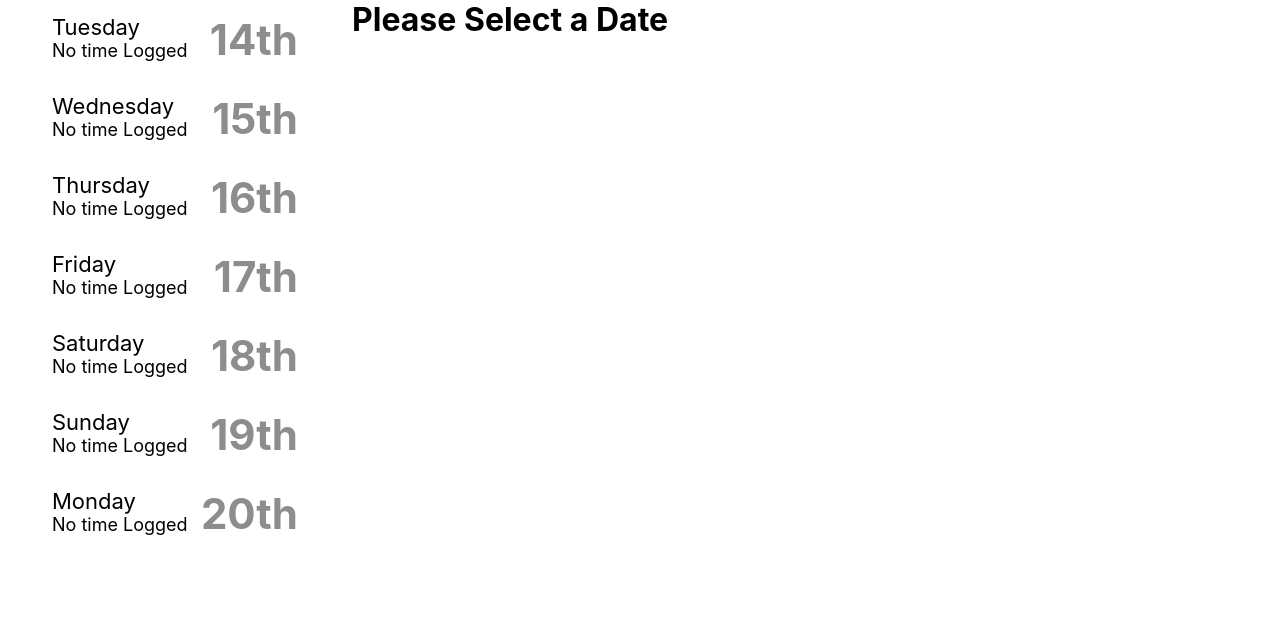
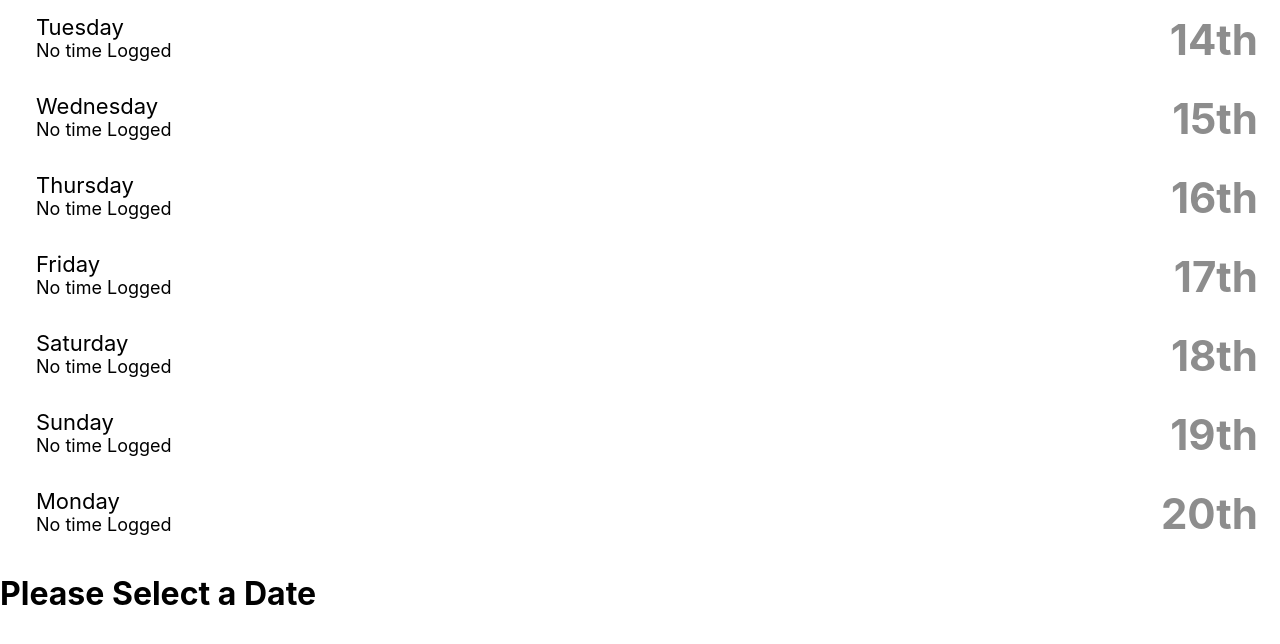
Before and after one commit to ervinne13/worklogs, a React (Create React App) app: page / in a window 1280 px wide. Shown: the top 644 px of the page. Built offline with nearby package versions, Linux system fonts and the light colour scheme.

Commit message:
Remove old grid system in favor of the new one

```diff
--- a/src/App/Client/grid.css
+++ /dev/null
@@ -1,29 +0,0 @@
-*{
-    margin: 0;
-    padding: 0;
-    box-sizing: border-box;
-}
-
-.grid-row {
-    display: flex;
-}
-
-.grid-col {
-    flex: 1;
-    margin: 0 1rem;
-}
-
-.grid-col-4 {
-    flex: 4;
-    margin: 0 1rem;
-}
-
-.grid-col-8 {
-    flex: 12;
-    margin: 0 1rem;
-}
-
-.grid-col-12 {
-    flex: 12;
-    margin: 0 1rem;
-}
--- a/src/index.js
+++ b/src/index.js
@@ -1,7 +1,6 @@
 import React from 'react';
 import ReactDOM from 'react-dom';
 import 'App/Client/index.css';
-import 'App/Client/grid.css';
 import App from 'App/Client/App';
 import * as serviceWorker from 'App/Client/serviceWorker';
 
```
